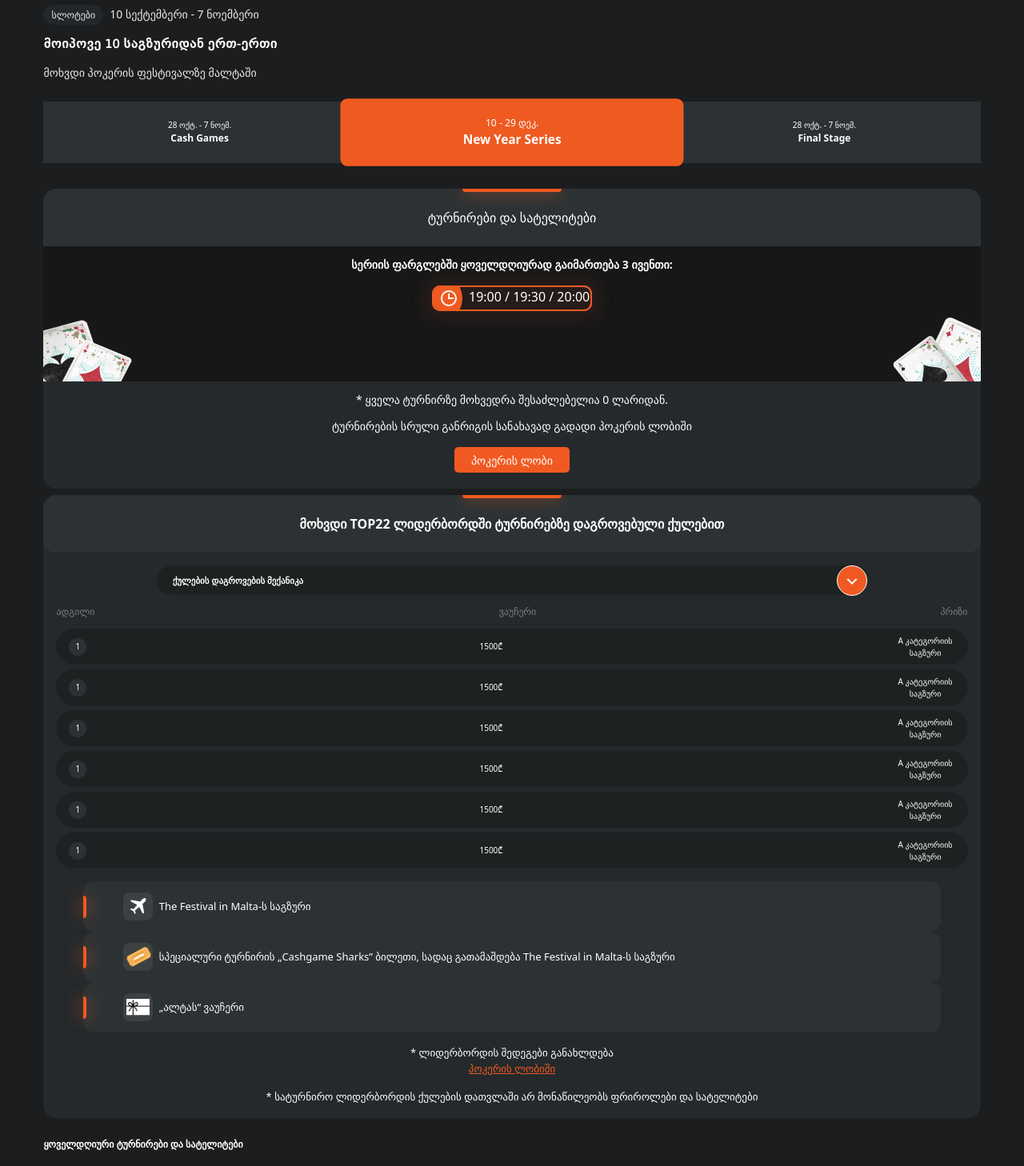
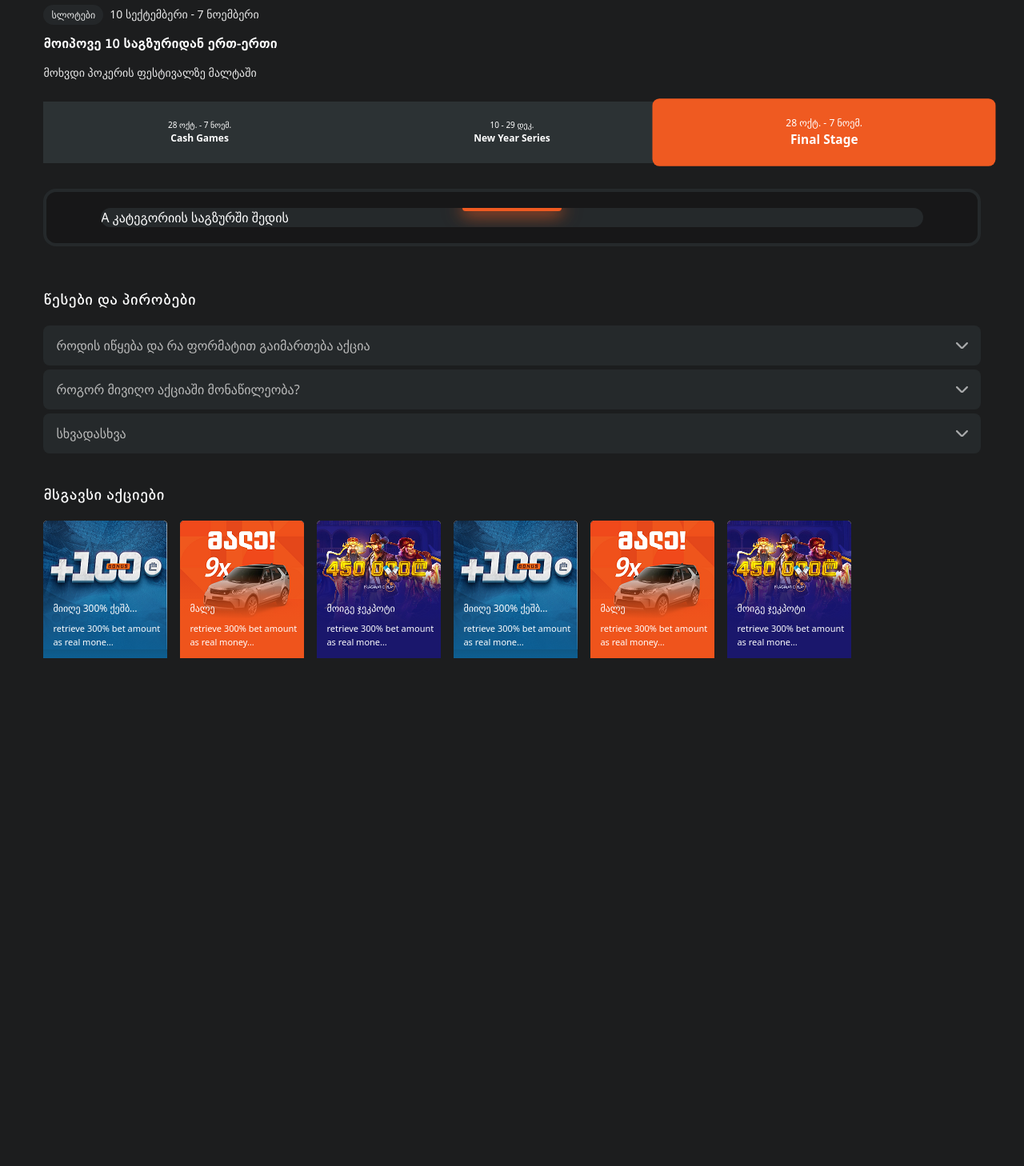
Before and after one commit to Alsandre/europe-bet-landing-page, a React (Vite) app: page / in a window 1280 px wide. Shown: the part 700-2158 px from the top of the page at 80% size. After the commit the page ends 1752 px from the top, so only its background shows below. Built offline with nearby package versions, Linux system fonts and the light colour scheme.

Commit message:
fix: update components

```diff
--- /dev/null
+++ b/src/UI/cardHorizontal.tsx
@@ -0,0 +1,14 @@
+import { TCardHorizontalProps } from '../types';
+
+export const CardHorizontal: React.FC<TCardHorizontalProps> = ({
+  children
+}) => {
+  return (
+    <div className="relative py-[14px] w-mobile m-auto my-2 bg-primary-dark-100 rounded-[14px]">
+      <span className="inline-block h-7 border-r-4 rounded-r-[4px] border-orange-21 drop-shadow-10px absolute top-1/2 -translate-y-1/2" />
+      <div className="w-mobile m-auto text-[13px] flex gap-[8px] items-center pl-1">
+        {children}
+      </div>
+    </div>
+  );
+};
--- a/src/components/prizeCard.tsx
+++ b/src/components/prizeCard.tsx
@@ -1,13 +1,11 @@
+import { CardHorizontal } from '../UI/cardHorizontal';
 import { TPrizeCardProps } from '../types';
 
-export const PrizeCard: React.FC<TPrizeCardProps> = ({icon, text}) => {
+export const PrizeCard: React.FC<TPrizeCardProps> = ({ icon, text }) => {
   return (
-    <div className="relative py-[14px] w-mobile m-auto bg-primary-dark-100 rounded-[14px]">
-      <span className="inline-block h-7 border-r-4 rounded-r-[4px] border-orange-21 drop-shadow-10px absolute top-1/2 -translate-y-1/2" />
-      <div className="w-mobile m-auto text-[13px] flex gap-[8px] items-center pl-1">
-        <img src={icon} alt="" className="self-center" />
-        <span className='flex-1'>{text}</span>
-      </div>
-    </div>
+    <CardHorizontal>
+      <img src={icon} alt="" className="self-center" />
+      <span className="flex-1">{text}</span>
+    </CardHorizontal>
   );
 };
--- a/src/events/finalStage.tsx
+++ b/src/events/finalStage.tsx
@@ -1,3 +1,11 @@
+import { PrimaryCard } from "../UI";
+
 export const FinalStage: React.FC = () => {
-  return <div></div>;
+  return <>
+    <div className="w-mobile m-auto p-5 rounded-2xl border-4 border-primary-dark-200 bg-primary-dark-500">
+      <PrimaryCard>
+        <h5>A კატეგორიის საგზურში შედის</h5>
+      </PrimaryCard>
+    </div>
+  </>;
 };
--- a/src/layout/main.tsx
+++ b/src/layout/main.tsx
@@ -3,7 +3,7 @@ import { CashGames, NewYearSeries, FinalStage } from '../events';
 import { EventButton } from '../UI';
 
 export const Main: React.FC = () => {
-  const [selectedEvent, setSelectedEvent] = useState('new-year-series');
+  const [selectedEvent, setSelectedEvent] = useState('final-stage');
   return (
     <div>
       <div className="w-mobile m-auto">
--- a/src/types.ts
+++ b/src/types.ts
@@ -36,6 +36,9 @@ export type TPrimaryCardProps = {
   children: React.ReactNode;
   className?: string;
 };
+export type TCardHorizontalProps = {
+  children: React.ReactNode;
+};
 export type TSpecialEventProps = {
   title: string;
   prize: number;
--- a/tailwind.config.js
+++ b/tailwind.config.js
@@ -46,8 +46,8 @@ export default {
         mobile: '91.5%'
       },
       dropShadow: {
-        '10px': '0 0 10px #EF5A21',
-        '12px': '0 0 12px #EF5A22'
+        '10px': ['0 0 10px #EF5A21', '0 0 10px #EF5A21'],
+        '12px': ['0 0 12px #EF5A22', '0 0 12px #EF5A22']
       }
     }
   },
```
